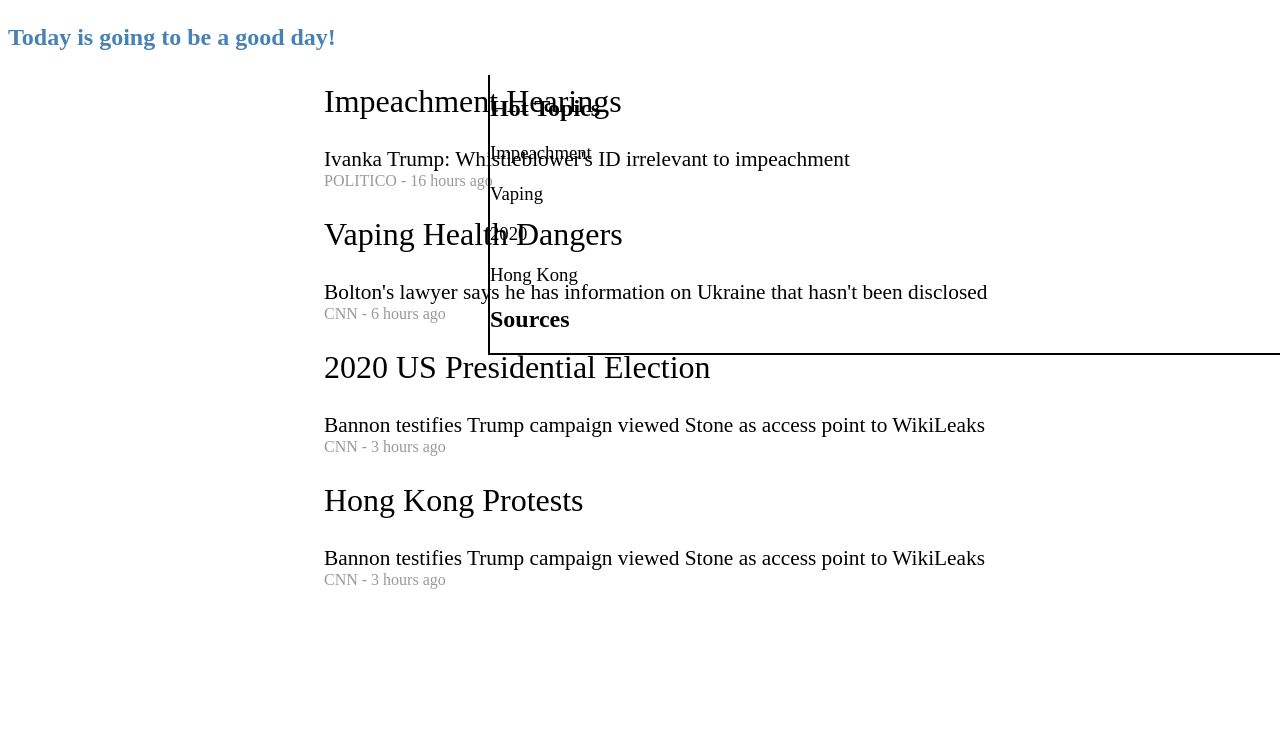
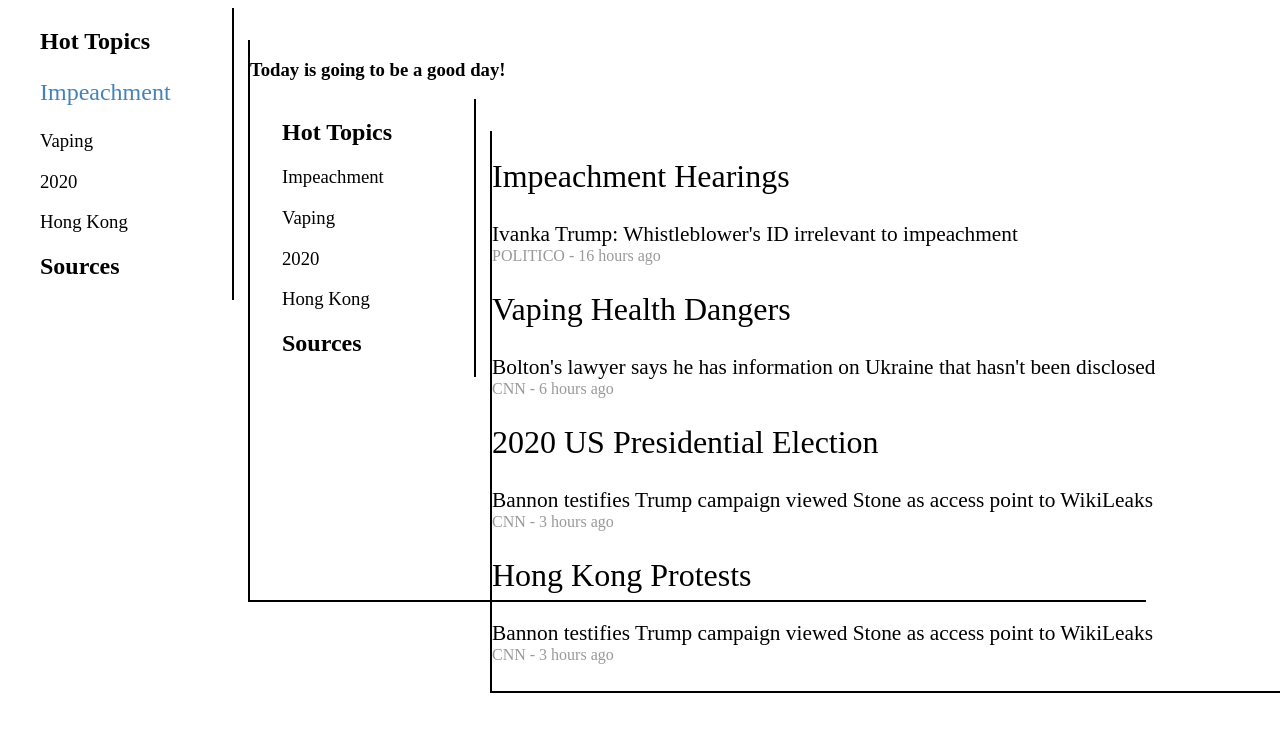
Before and after one commit to alan-luo/hackprinceton-19, a Flask app: template templates/sourceGraphs.html in a window 1280 px wide. Shown: the top 732 px of the page. Run offline with Flask 2, Linux system fonts and the light colour scheme; the template is opened without the code that fills it, so the values that code supplies are empty.

Commit message:
Created axis

```diff
--- a/templates/sourceGraphs.html
+++ b/templates/sourceGraphs.html
@@ -1,55 +1,23 @@
-<!DOCTYPE html>
-<html>
-<head>
-	<link href="https://fonts.googleapis.com/css?family=Noto+Serif+JP:200,400,500,700&display=swap" rel="stylesheet">
-	<title>Experimenting with D3</title>
+{% extends "layout.html" %}
+{% block title %}Index{% endblock %}
+{% block head %}
+  {{ super() }}
+  <style>
 
-	<style>
-			body {
-				font-family:"Noto Serif JP", serif;
-			}
-			.nav {
+	.container {
 		float:left;
 		width:70%;
-				heigth:70%;
+		height:70%;
 		border-left:2px solid black;
 		border-bottom:2px solid black;
-				margin-left:30em;
+		margin-left:15em;
 		position:fixed;
 	}
-			.nav h3 {
-				font-weight:400;
-			}
-			.container {
-				width:65%;
-				margin-top:2em;
-				margin-left:25%;
-			}
-			.newswrapper {
 
-			}
-			.newswrapper h2 {
-				font-size:24pt;
-				font-weight:500;
-			}
-			.news-links {
-				font-size:16pt;
-				font-weight:400;
-			}
-			.news-link {
-				margin:0.5em auto;
-			}
-			.link-title {
+</style>
 
-			}
-			.link-label {
-				font-weight:200;
-				color:#999;
-				font-size:12pt;
-			}
-		</style>
-</head>
-<body>
+{% endblock %}
+{% block content %}
 
 <h3>Today is going to be a good day!</h3>
 <script src="https://d3js.org/d3.v5.min.js"></script>
@@ -108,4 +76,4 @@
 			</div>
 		</div>
 </body>
-</html>
+{% endblock %}
```
Also changed, not shown: 1 other file. Lines whose indentation alone changed are shown as unchanged.
